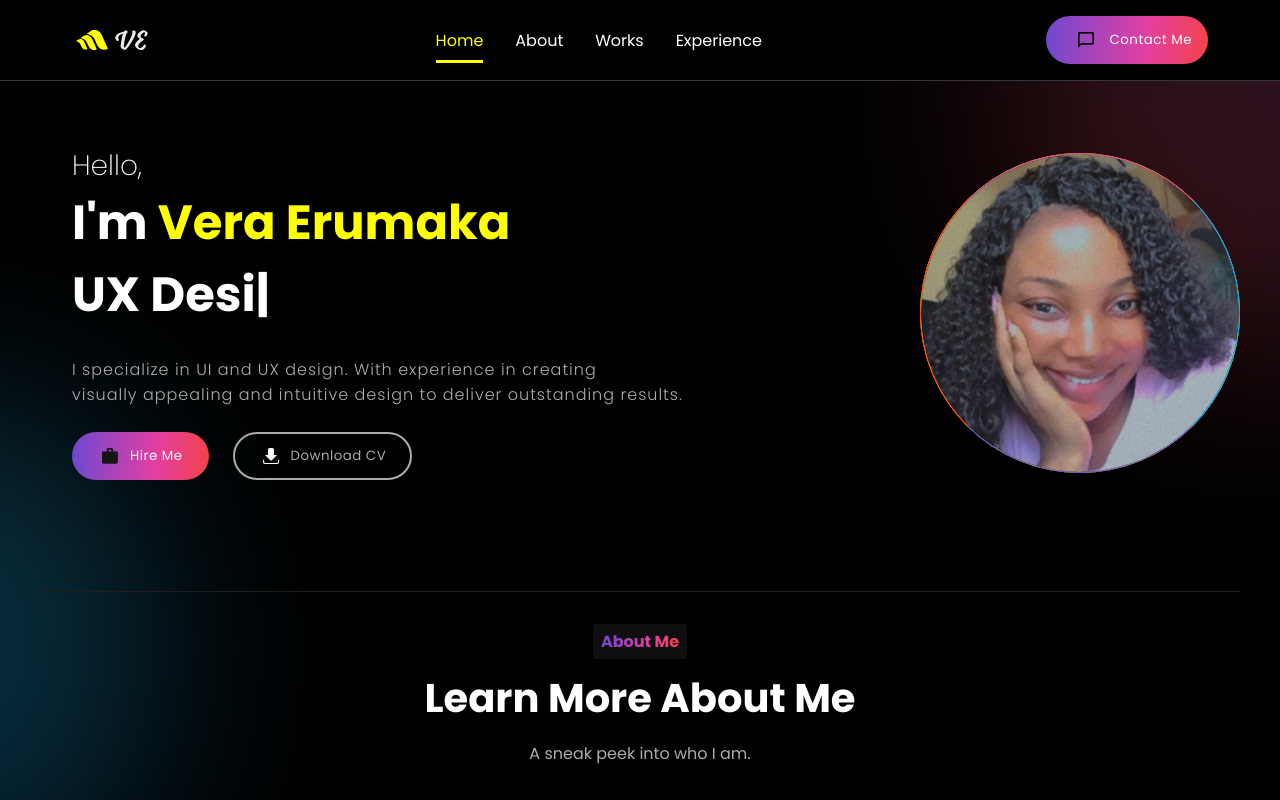
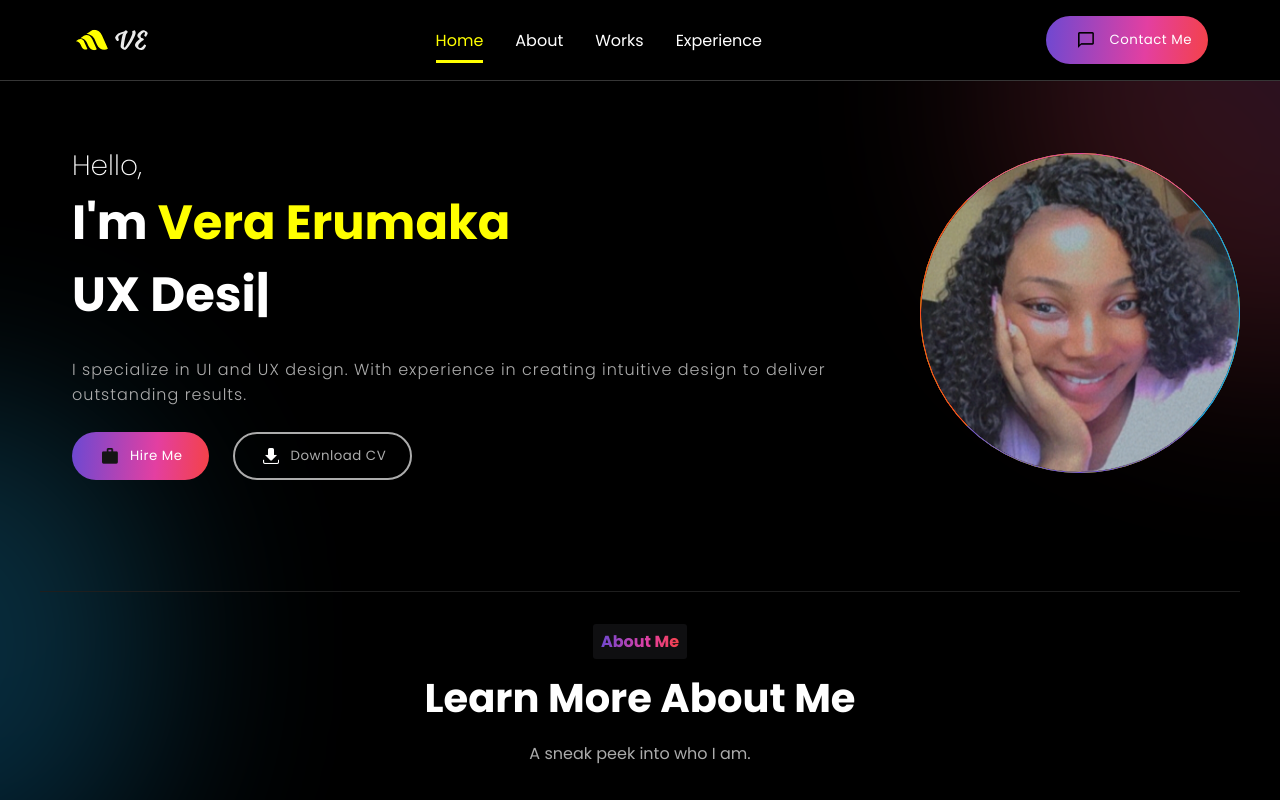
Before and after one commit to PromiseUdo/veraerumaka, a React (Create React App) app: page / in a window 1280 px wide. Shown: the top 800 px of the page. Built offline with nearby package versions, Linux system fonts and the light colour scheme.

Commit message:
about me update

```diff
--- a/src/components/Intro.jsx
+++ b/src/components/Intro.jsx
@@ -34,9 +34,8 @@ const Intro = () => {
           />
         </span>
         <p className={styles.introPara}>
-          I specialize in UI and UX design. With experience in creating <br />
-          visually appealing and intuitive design to deliver outstanding
-          results.
+          I specialize in UI and UX design. With experience in creating
+          intuitive design to deliver outstanding results.
         </p>
 
         <div className={styles.actions}>
```
